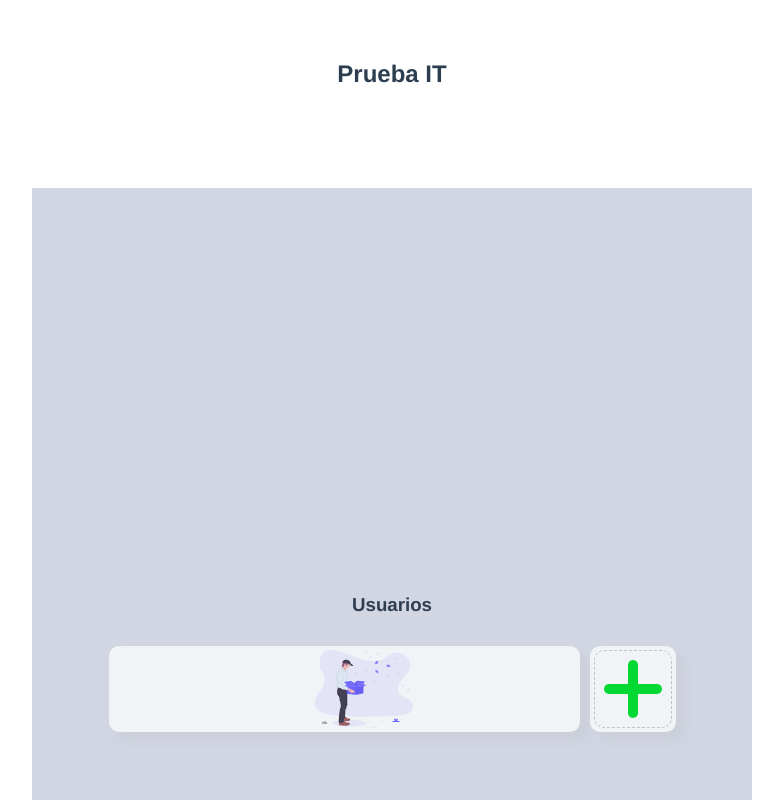
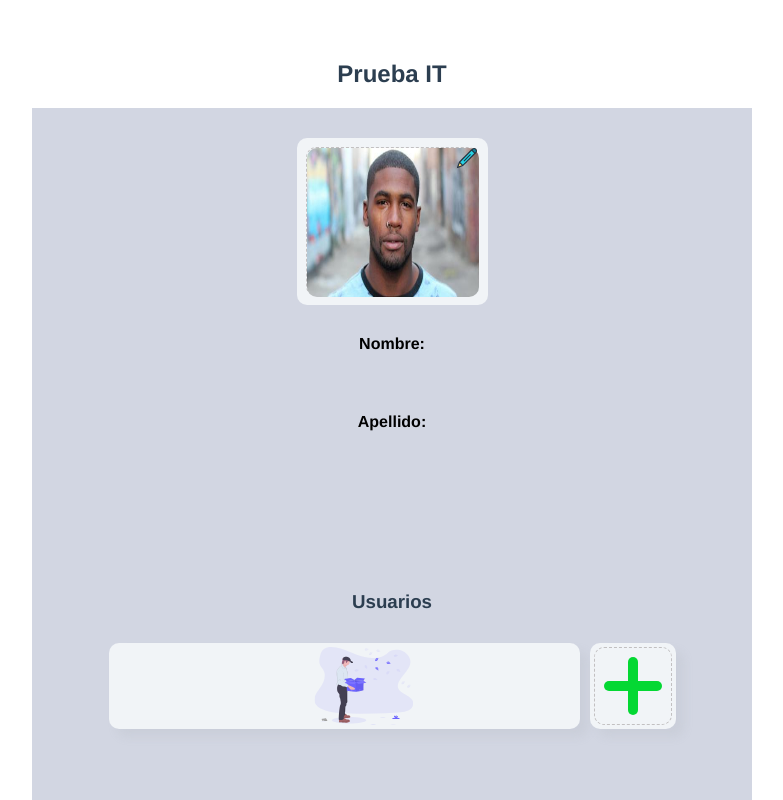
Before and after one commit to paoladom1/user-registry-vuejs, a Vue app: page / in a window 1280 px wide. Shown: the top 800 px of the page, without its empty margins (248-1031 px from the left). Built offline with nearby package versions, Linux system fonts and the light colour scheme.

Commit message:
feat: adds UserProfile

```diff
--- a/src/App.vue
+++ b/src/App.vue
@@ -2,19 +2,22 @@
     <div id="app">
         <h2 class="title">Prueba IT</h2>
         <Layout>
-          <UserList />
+            <UserProfile />
+            <UserList />
         </Layout>
     </div>
 </template>
 
 <script>
 import Layout from "./components/Layout";
+import UserProfile from "./components/UserProfile";
 import UserList from "./components/UserList";
 
 export default {
     name: "App",
     components: {
         Layout,
+        UserProfile,
         UserList,
     },
 };
--- a/src/components/Layout.vue
+++ b/src/components/Layout.vue
@@ -13,9 +13,11 @@ export default {
 <style scoped>
 .container {
     display: flex;
+    flex-direction: column;
+    align-items: center;
     width: 720px;
     height: 720px;
-    margin: 100px auto;
+    margin: auto;
     background-color: #d2d6e2;
 }
 </style>
--- /dev/null
+++ b/src/components/UserProfile.vue
@@ -0,0 +1,81 @@
+<template>
+    <div class="container">
+        <div class="user-image">
+            <div class="dashed">
+                <Edit class="edit-btn" />
+                <img class="img" src="../assets/fotos/1.jpg" />
+            </div>
+        </div>
+        <div class="user-info">
+            <label class="text">Nombre: </label>
+            <label class="text">Apellido: </label>
+        </div>
+    </div>
+</template>
+
+<script>
+import Edit from "../assets/iconos_ilustraciones/icono-editar.svg";
+
+export default {
+    name: "UserProfile",
+    components: {
+        Edit,
+    },
+};
+</script>
+
+<style scoped>
+.container {
+    height: auto;
+    display: flex;
+    flex-direction: column;
+    justify-content: center;
+    margin: 30px auto 0 0;
+}
+
+.user-image {
+    display: flex;
+    width: 191px;
+    height: 167px;
+    border-radius: 10px;
+    background-color: #f1f4f7;
+    box-sizing: border-box;
+}
+
+.dashed {
+    position: relative;
+    width: 172px;
+    height: 149px;
+    border-radius: 10px;
+    border: dashed 0.5px #c2c0c1;
+    margin: auto;
+    box-sizing: border-box;
+    align-self: center;
+}
+
+.img {
+    width: 172px;
+    height: 149px;
+    border-radius: 10px;
+}
+
+.edit-btn {
+    position: absolute;
+    z-index: 1;
+    top: 0px;
+    right: 0px;
+}
+
+.user-info {
+    display: flex;
+    flex-direction: column;
+    justify-content: center;
+}
+
+.text {
+    font-size: 1rem;
+    font-weight: bold;
+    margin: 30px;
+    color: black;
+}
+</style>
```
